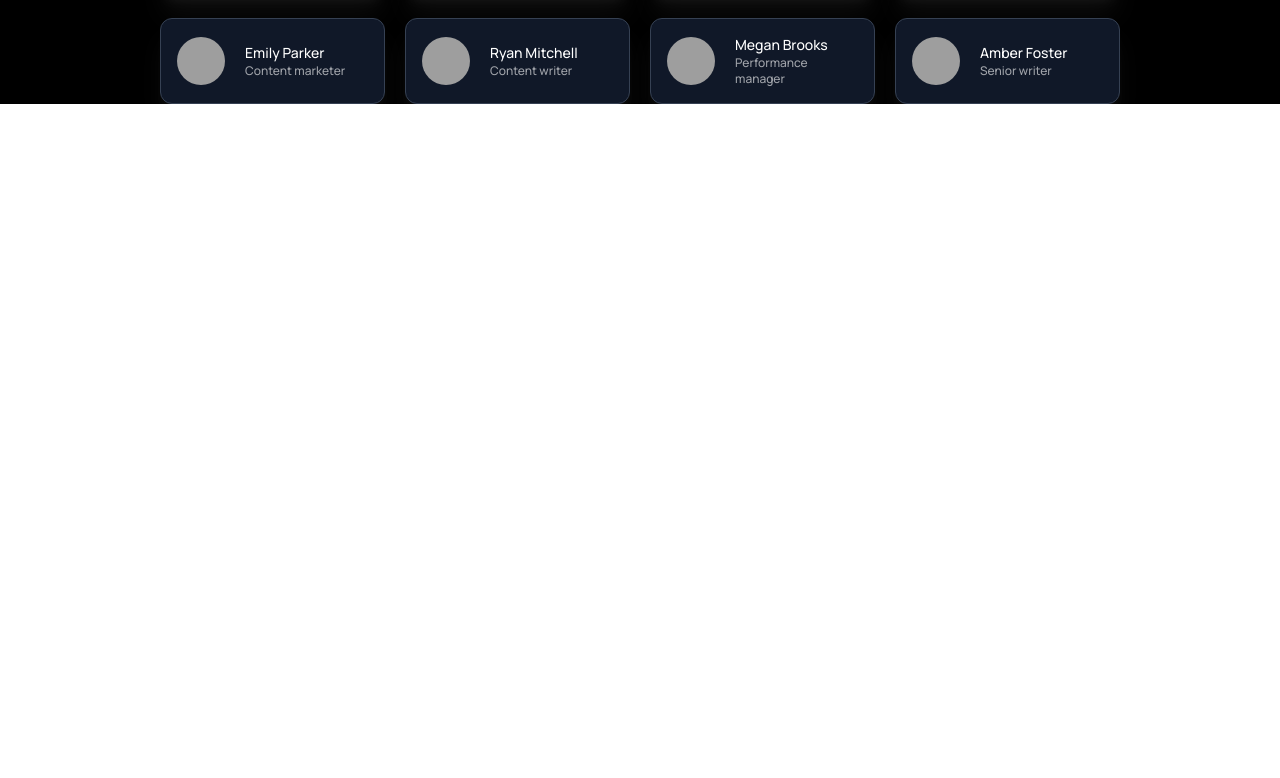
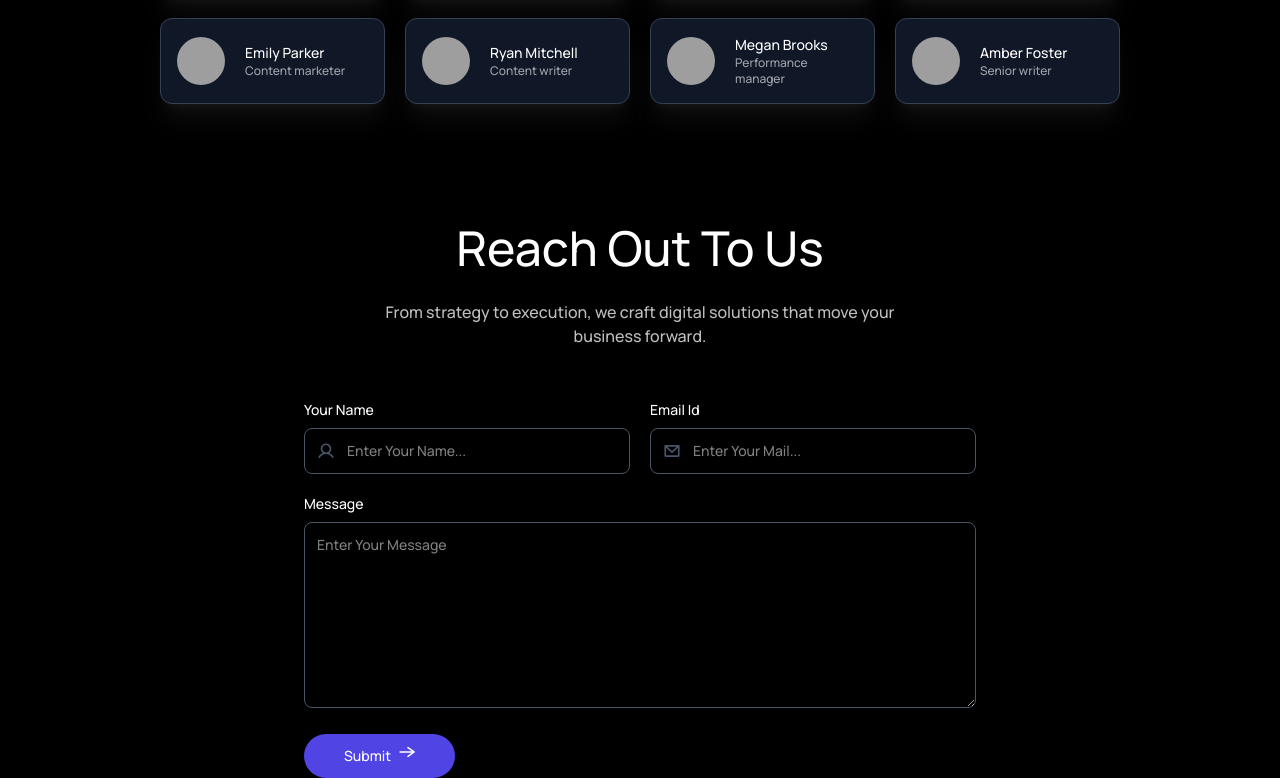
Before and after one commit to Aditya02-P/React_AgencyAi_Project, a React (Vite) app: page / in a window 1280 px wide. Shown: the part 2900-3678 px from the top of the page. Before the commit the page ends 3004 px from the top, so only its background shows below. Built offline with nearby package versions, Linux system fonts and the light colour scheme; grey boxes are pictures that could not be loaded.

Commit message:
Added files

```diff
--- a/src/App.jsx
+++ b/src/App.jsx
@@ -5,6 +5,7 @@
 import Services from './components/Services';
 import Ourwork from './components/Ourwork';
 import Teams from './components/Teams';
+import Contact from './components/Contact';
 const App = () => {
   const [theme, setTheme] = useState(localStorage.getItem('theme') ? localStorage.getItem('theme') : 'dark');
 
@@ -16,6 +17,7 @@
       <Services></Services>
       <Ourwork></Ourwork>
       <Teams></Teams>
+      <Contact ></Contact>
     </div>
   )
 }
--- /dev/null
+++ b/src/components/Contact.jsx
@@ -0,0 +1,37 @@
+import React from 'react'
+import Title from './Title'
+import assets from '../assets/assets'
+
+const Contact = () => {
+    return (
+        <div id='contact' className='relative flex flex-col items-center gap-7 px-4 sm:px-12 lg:px-24 xl:px-40 pt-30 text-gray-700 dark:text-white'>
+            <Title title="Reach Out To Us" desc="From strategy to execution, we craft digital solutions that move your business forward."></Title>
+            <form action="" className='grid sm:grid-cols-2 gap-2 sm:gap-5 max-w-2xl w-full '>
+                <div className=''>
+                    <p className='mb-2 text-sm font-medium'>Your Name</p>
+                    <div className='flex pl-3 rounded-lg border border-gray-300 dark:border-gray-600'>
+                        <img src={assets.person_icon} alt="" />
+                        <input type="text" placeholder='Enter Your Name...' className='w-full p-3 text-sm outline-none' />
+                    </div>
+                </div>
+                  <div className=''>
+                    <p className='mb-2 text-sm font-medium'>Email Id</p>
+                    <div className='flex pl-3 rounded-lg border border-gray-300 dark:border-gray-600'>
+                        <img src={assets.email_icon} alt="" />
+                        <input type="email" placeholder='Enter Your Mail...' className='w-full p-3 text-sm outline-none' />
+                    </div>
+                </div>
+                <div className='sm:col-span-2'>
+                    <p className='mb-2 text-sm font-medium'>Message</p>
+                    <textarea name="" id="" rows={8} placeholder='Enter Your Message' className='w-full p-3 text-sm outline-none rounded-lg border border-gray-300 dark:border-gray-600'></textarea>
+                </div>
+                <button type='submit' className='w-max flex gap-2 bg-primary text-white text-sm px-10 py-3 rounded-full cursor-pointer hover:scale-103 transition-all'>
+                    Submit <img src={assets.arrow_icon} alt="" className='w-4' />
+                </button>
+
+            </form>
+        </div>
+    )
+}
+
+export default Contact
--- a/src/components/Navbar.jsx
+++ b/src/components/Navbar.jsx
@@ -10,8 +10,8 @@
                 <img src={assets.close_icon} alt="ci" className='w-5 absolute right-4 top-4 sm:hidden cursor-pointer' onClick={() => { setSideBarOpen(false) }} />
                 <a href="" onClick={() => setSideBarOpen(false)} className='hover:border-b'>Home</a>
                 <a href="#services" onClick={() => setSideBarOpen(false)} className='hover:border-b'>Services</a>
-                <a href="" onClick={() => setSideBarOpen(false)} className='hover:border-b'>Our Work</a>
-                <a href="" onClick={() => setSideBarOpen(false)} className='hover:border-b'>Contact Us</a>
+                <a href="#ourwork" onClick={() => setSideBarOpen(false)} className='hover:border-b'>Our Work</a>
+                <a href="#contact" onClick={() => setSideBarOpen(false)} className='hover:border-b'>Contact Us</a>
             </div>
             <div className='flex items-center gap-2 sm:gap-4'>
                 <Themetglbtn theme={theme} setTheme={setTheme} ></Themetglbtn>
```
